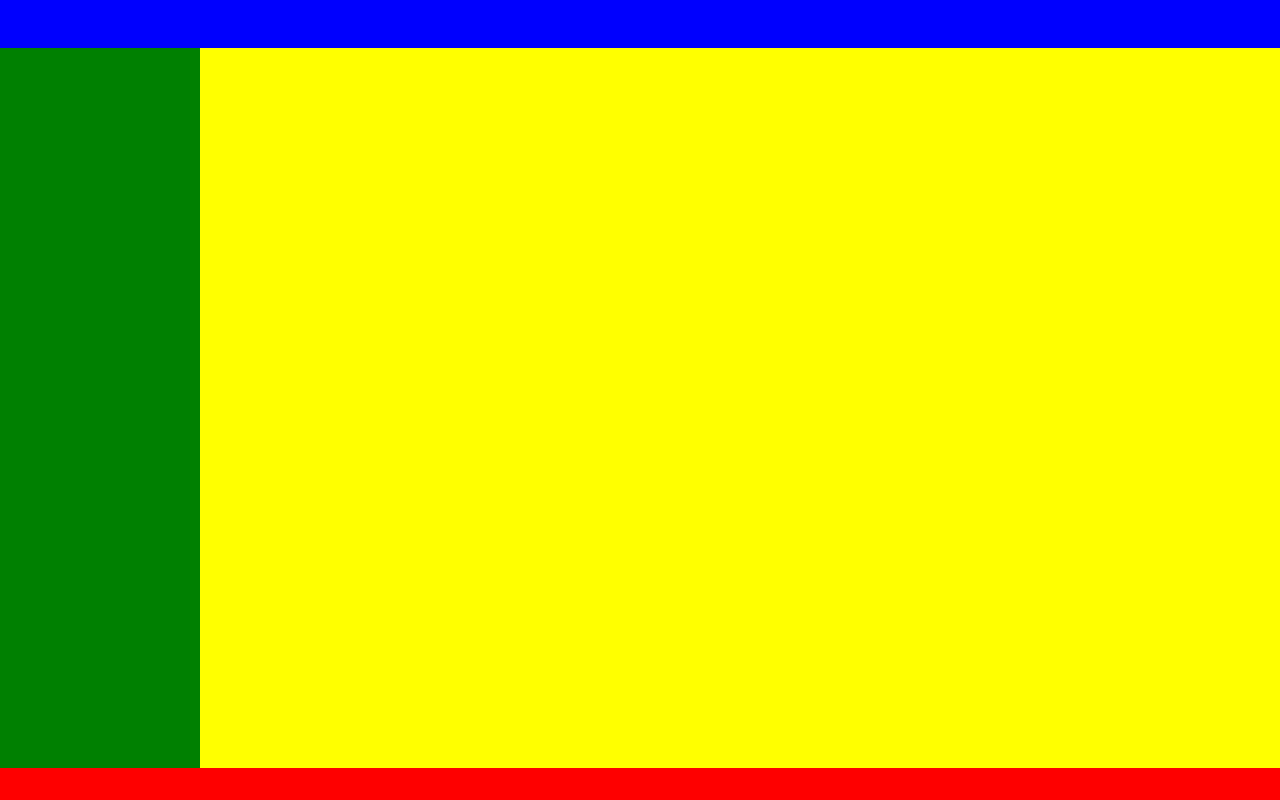
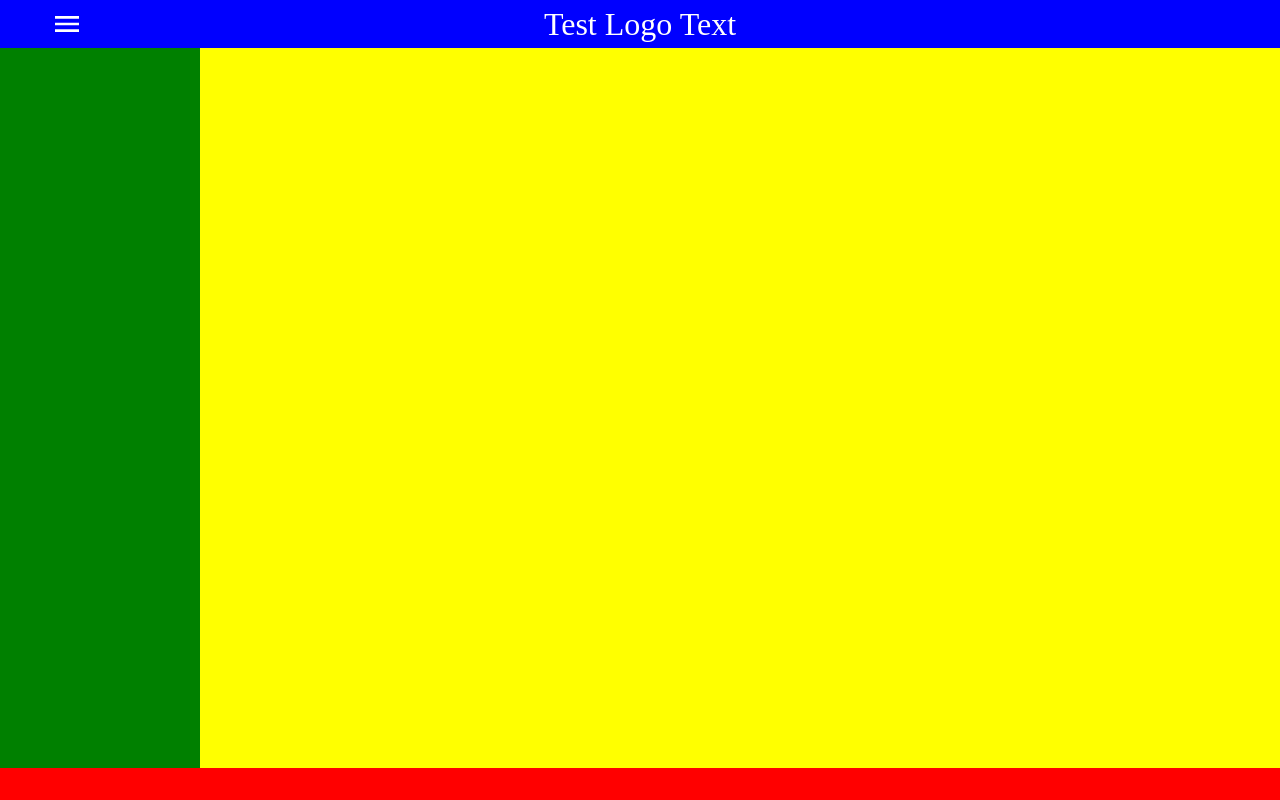
Before and after one commit to CoreyAI/todo-list, a website built with webpack: page dist/index.html in a window 1280 px wide. Built offline with nearby package versions, Linux system fonts and the light colour scheme.

Commit message:
Updated header

```diff
--- a/src/UI.js
+++ b/src/UI.js
@@ -1,26 +1,53 @@
-const uiInitialize = (() =>{
+const ui = (() =>{
 
   const container = document.getElementById("container");
-  // const header = document.getElementsByClassName("header");
-  // const nav = document.getElementsByClassName("header");
-  // const content = document.getElementsByClassName("header");
-  // const footer = document.getElementsByClassName("footer");
+  const header = document.getElementsByClassName("header")[0];
+  const nav = document.getElementsByClassName("nav")[0];
+  const content = document.getElementsByClassName("content-container")[0];
+  const footer = document.getElementsByClassName("footer")[0];
 
-  const createElement = (element, className) => {
-    const e = document.createElement(`${element}`);
-    e.setAttribute("class", `${className}`);
-    container.appendChild(e);
+  const appendChild = (eParent, eChild) => {
+    if (eParent[0] == null) {
+      eParent.appendChild(eChild);
+    } else {
+      eParent[eParent.length].appendChild(eChild);
+    }
+  }
+
+  const setInnerHTML = (object, input) => {
+    object.innerHTML += input;
+  }
+
+  const headerMenuIcon = () => {
+    // const e = document.createElement().innerHTML = `
+    //   <svg style="width:24px;height:24px" viewBox="0 0 24 24">
+    //     <path fill="currentColor" d="M3,6H21V8H3V6M3,11H21V13H3V11M3,16H21V18H3V16Z" />
+    //   </svg>
+    // `
+    const e = `
+      <svg viewBox="0 0 24 24" id="menu-icon">
+        <path fill="currentColor" d="M3,6H21V8H3V6M3,11H21V13H3V11M3,16H21V18H3V16Z" />
+      </svg>
+    `
+    return e;
+  }
+
+  const headerLogo = () => {
+    const e = `
+      <div class="logo">Test Logo Text</div>
+    `
+    return e;
   }
 
   const start = () => {
-    createElement("header", "header");
-    createElement("nav", "nav");
-    createElement("div", "content-container");
-    createElement("footer", "footer");
+    // header[0].innerHTML += headerMenuIcon();
+    setInnerHTML(header, headerMenuIcon());
+    setInnerHTML(header, headerLogo());
+    // console.log("test");
   }
 
   return {start};
 
 })();
 
-export {uiInitialize};
+export {ui};
--- a/src/index.js
+++ b/src/index.js
@@ -1,6 +1,5 @@
-import "./UI";
 import "./style.css";
-import { uiInitialize } from "./UI";
+import { ui } from "./UI";
 
 // ui.initialize();
-uiInitialize.start();
+ui.start();
--- a/src/style.css
+++ b/src/style.css
@@ -16,6 +16,9 @@
 .header {
   grid-area: header;
   background-color: blue;
+  display: flex;
+  justify-content: center;
+  align-items: center;
 }
 
 .nav {
@@ -32,3 +35,16 @@
   grid-area: footer;
   background-color: red;
 }
+
+#menu-icon {
+  color: white;
+  position: absolute;
+  left: 4vw;
+  width: 2rem;
+
+}
+
+.logo {
+  color: white;
+  font-size: 2rem;
+}
```
